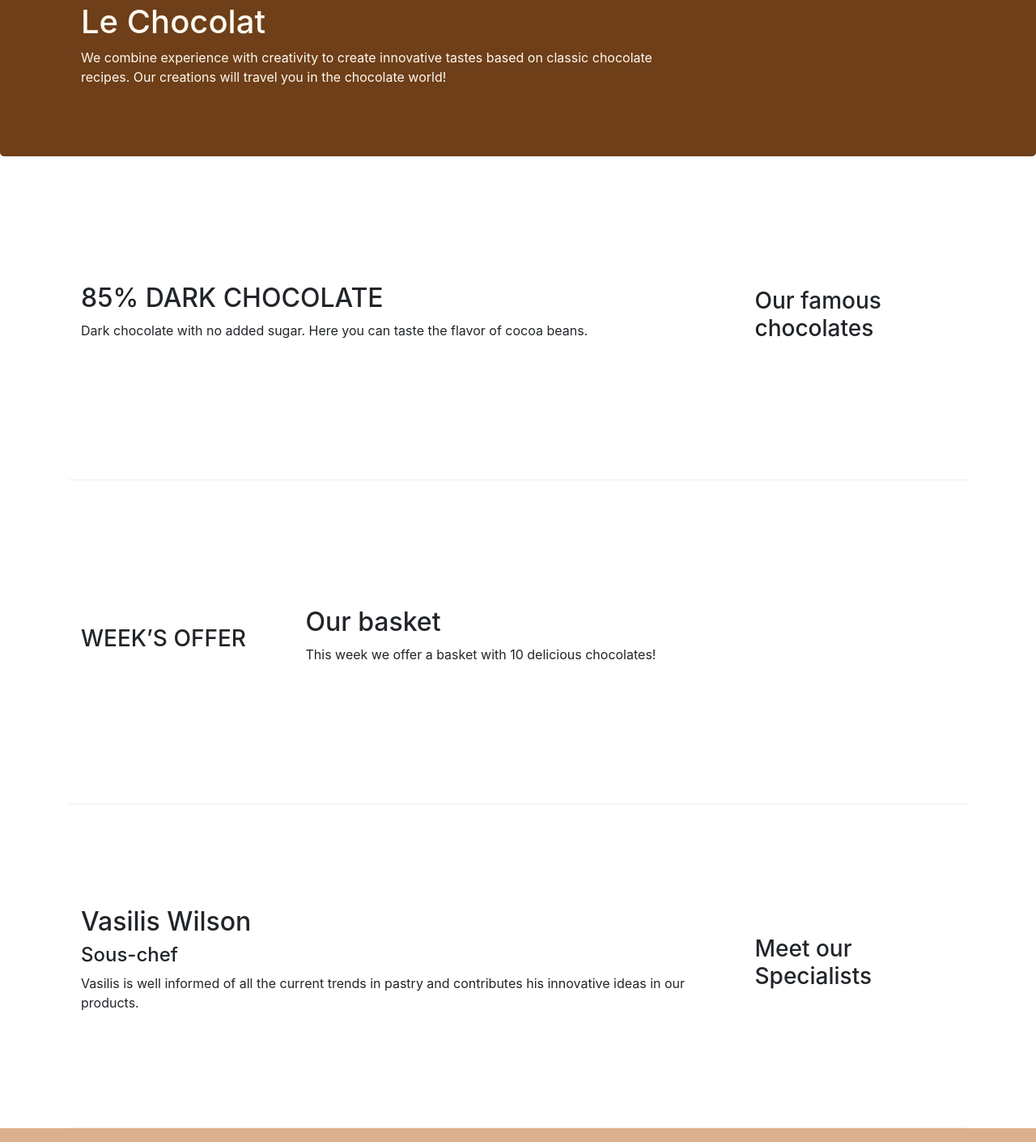
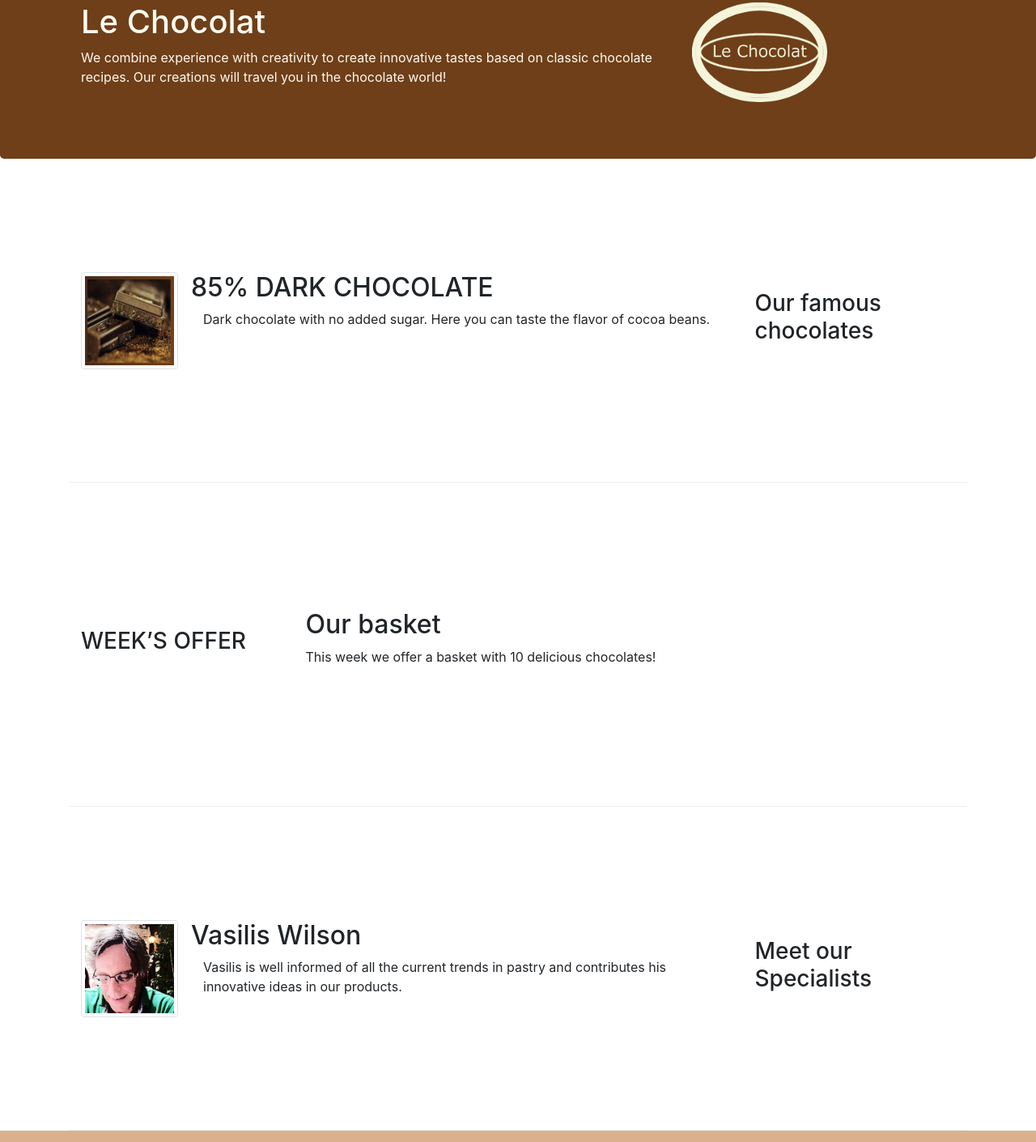
Before and after one commit to GiannisArgyriou/leChocolat, a plain HTML site: page index.html in a window 1280 px wide. Shown: the part 117-1527 px from the top of the page at 81% size. Drawn offline with nearby package versions, Linux system fonts and the light colour scheme.

Commit message:
Images and Media

```diff
--- a/index.html
+++ b/index.html
@@ -16,16 +16,20 @@
 <body>
     <nav class="navbar navbar-expand-md navbar-light bg-light fixed-top ">
         <div class="container">
-            <a class="navbar-brand" href="#">Le Chocolat</a>
+            <a class="navbar-brand" href="./index.html"><img src="images/logo.png" height="40" width="54"></a>
             <button class="navbar-toggler" type="button" data-toggle="collapse" data-target="#Navbar">
                 <span class="navbar-toggler-icon"></span>
             </button>
             <div class="collapse navbar-collapse" id="Navbar">
                 <ul class="navbar-nav">
-                    <li class="nav-item active"><a class="nav-link" href="#"> <span class="fa fa-home fa-lg"></span> Home</a></li>
-                    <li class="nav-item"><a class="nav-link" href="./aboutus.html"> <span class="fa fa-info fa-lg"></span> About</a></li>
-                    <li class="nav-item"><a class="nav-link" href="#"> <span class="fa fa-list fa-lg"></span> Menu</a></li>
-                    <li class="nav-item"><a class="nav-link" href="#"> <span class="fa fa-address-card fa-lg"></span> Contact</a></li>
+                    <li class="nav-item active"><a class="nav-link" href="#"> <span class="fa fa-home fa-lg"></span>
+                            Home</a></li>
+                    <li class="nav-item"><a class="nav-link" href="./aboutus.html"> <span
+                                class="fa fa-info fa-lg"></span> About</a></li>
+                    <li class="nav-item"><a class="nav-link" href="#"> <span class="fa fa-list fa-lg"></span> Menu</a>
+                    </li>
+                    <li class="nav-item"><a class="nav-link" href="#"> <span class="fa fa-address-card fa-lg"></span>
+                            Contact</a></li>
                 </ul>
             </div>
         </div>
@@ -35,9 +39,14 @@
             <div class="row row-header">
                 <div class="col-12 col-sm-8">
                     <h1>Le Chocolat</h1>
-                    <p>We combine experience with creativity to create innovative tastes based on classic chocolate recipes. Our creations will travel you in the chocolate world!</p>
+                    <p>We combine experience with creativity to create innovative tastes based on classic chocolate
+                        recipes. Our creations will travel you in the chocolate world!</p>
                 </div>
                 <div class="col col-sm">
+
+                    <div class="col col-sm">
+                        <img src="images/logo.png" class="img-fluid">
+                    </div>
                 </div>
             </div>
         </div>
@@ -50,8 +59,15 @@
                 <h3>Our famous chocolates</h3>
             </div>
             <div class="col-sm col-md">
-                <h2>85% DARK CHOCOLATE</h2>
-                <p class="d-none d-sm-block">Dark chocolate with no added sugar. Here you can taste the flavor of cocoa beans.</p>
+                <div class="media">
+                    <img class="d-flex mr-3 img-thumbnail align-self-center" src="images/dark85.jpg"
+                        alt="85% DARK CHOCOLATE">
+                    <div class="media-body">
+                        <h2 class="mt-0">85% DARK CHOCOLATE</h2>
+                        <p class="col d-none d-md-block">Dark chocolate with no added sugar.
+                            Here you can taste the flavor of cocoa beans.</p>
+                    </div>
+                </div>
             </div>
         </div>
 
@@ -68,12 +84,18 @@
 
         <div class="row row-content flex-row-reverse align-items-center">
             <div class="col-sm-4 col-md-3">
-                <h3>Meet our  Specialists</h3>
+                <h3>Meet our Specialists</h3>
             </div>
             <div class="col-sm col-md">
-                <h2>Vasilis Wilson </h2>
-                <h4>Sous-chef</h4>
-                <p class="d-none d-sm-block">Vasilis is well informed of all the current trends in pastry and contributes his innovative ideas in our products.</p>
+                <div class="media">
+                    <img class="d-flex mr-3 img-thumbnail align-self-center" src="images/cartoonVasilis.png"
+                        alt="Vasilis Wilson">
+                    <div class="media-body">
+                        <h2 class="mt-0">Vasilis Wilson</h2>
+                        <p class="col d-none d-md-block">Vasilis is well informed of all the current
+                            trends in pastry and contributes his innovative ideas in our products.</p>
+                    </div>
+                </div>
             </div>
         </div>
     </div>
@@ -98,12 +120,13 @@
                         HAWAII<br>
                         <i class="fa fa-phone fa-lg"></i> Tel.: +987 6543 2100<br>
                         <i class="fa fa-fax fa-lg"></i> Fax: +987 6543 2101<br>
-                        <i class="fa fa-envelope fa-lg"></i> Email: <a href="mailto:chocolat@nomail.net">chocolat@nomail.net</a>
+                        <i class="fa fa-envelope fa-lg"></i> Email: <a
+                            href="mailto:chocolat@nomail.net">chocolat@nomail.net</a>
                     </address>
                 </div>
                 <div class="col col-sm-4 align-self-center ">
                     <div style="text-align:center">
-                        <a class="btn btn-social-icon btn-google-plus" href ="http://google.com/+">
+                        <a class="btn btn-social-icon btn-google-plus" href="http://google.com/+">
                             <i class="fa fa-google-plus"></i></a>
                         <a class="btn btn-social-icon btn-facebook" href="http://www.facebook.com/profile.php?id=">
                             <i class="fa fa-facebook"></i></a>
```
Also changed, not shown: aboutus.html (+4 -1 lines), images/cartoonVasilis.png (added), images/dark85.jpg (added), images/logo.png (added), images/promotion.jpg (added). Lines whose indentation alone changed are shown as unchanged.
